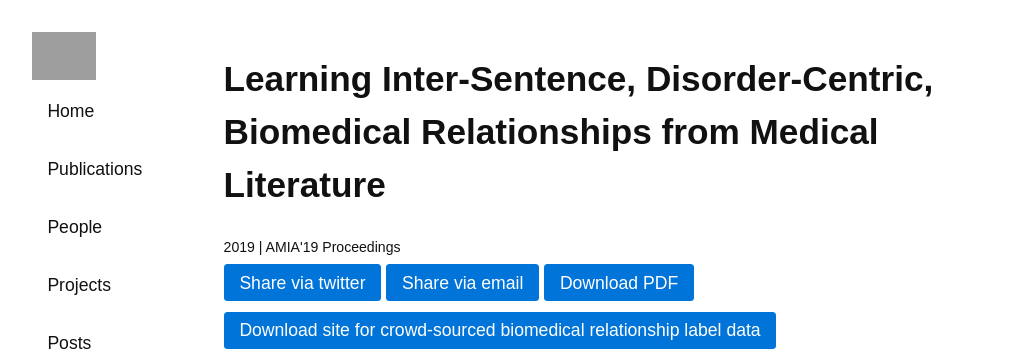
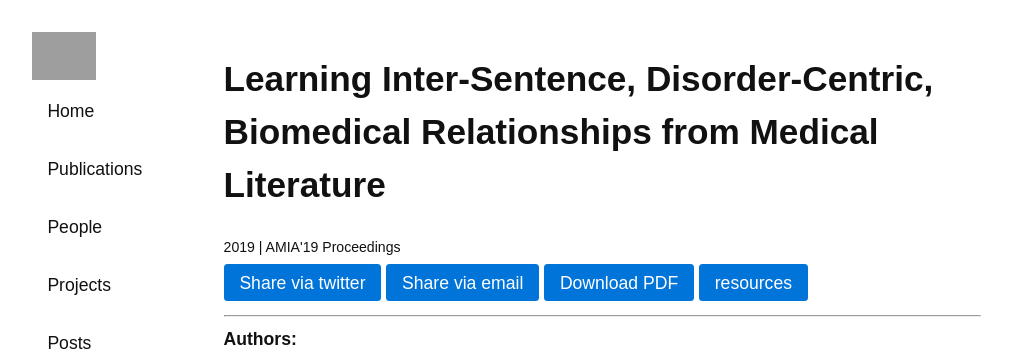
Before and after one commit to ielab/ielab.github.io, a Jekyll site: the page built from _publications/vegt-2019-AMIA.md, in a window 1280 px wide, cut to the strip 0-349 px from the top of the page. Shown: the whole strip, without its empty margins (139-1151 px from the left). Built offline with Jekyll 4.4.1, drawn with Linux system fonts in a browser that asks for light colours; grey boxes are pictures that could not be loaded.

Commit message:
added-link-to-data

```diff
--- a/_publications/vegt-2019-AMIA.md
+++ b/_publications/vegt-2019-AMIA.md
@@ -6,7 +6,7 @@
 pdf: /publications/pdfs/vandervegt-2019-AMIA.pdf
 links:
  - url: http://ielab-data.uqcloud.net/dataset/2019-amia-learning-relationships
-   name: Download site for crowd-sourced biomedical relationship label data
+   name: resources
 ---
 
 ## Abstract
```
